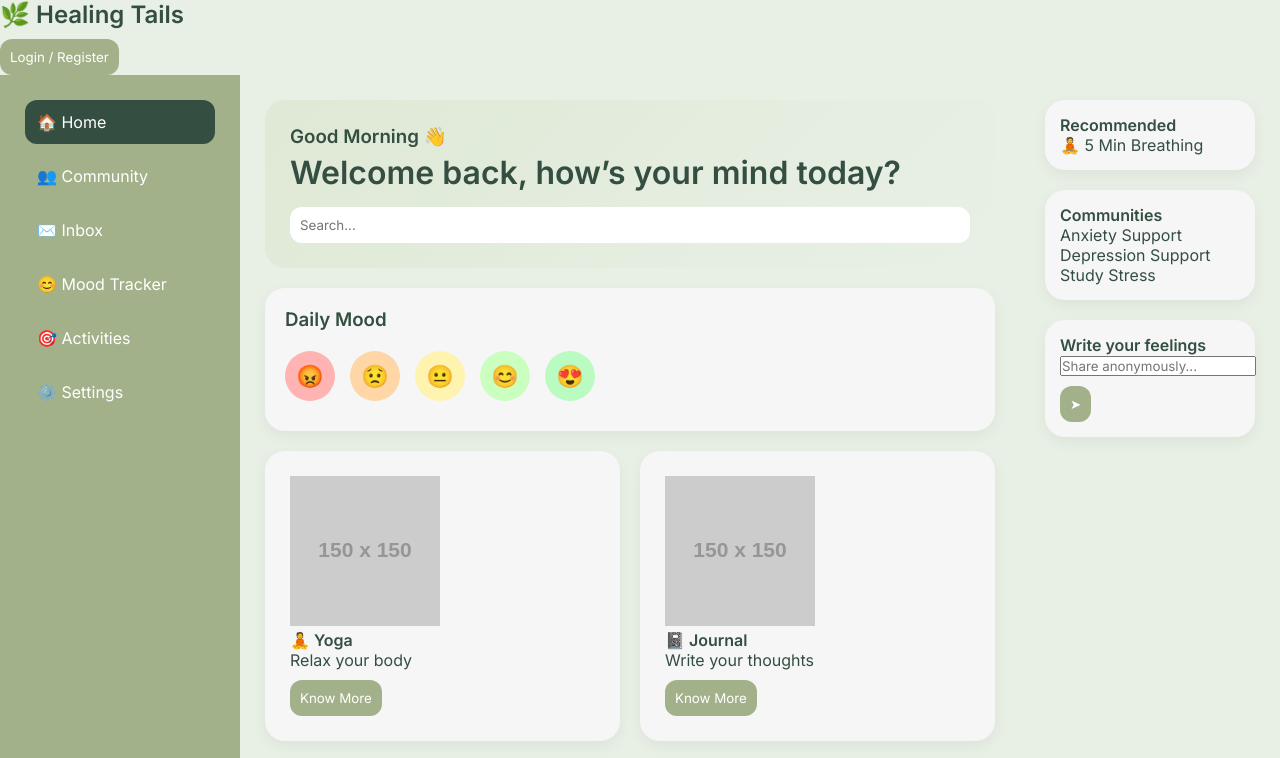
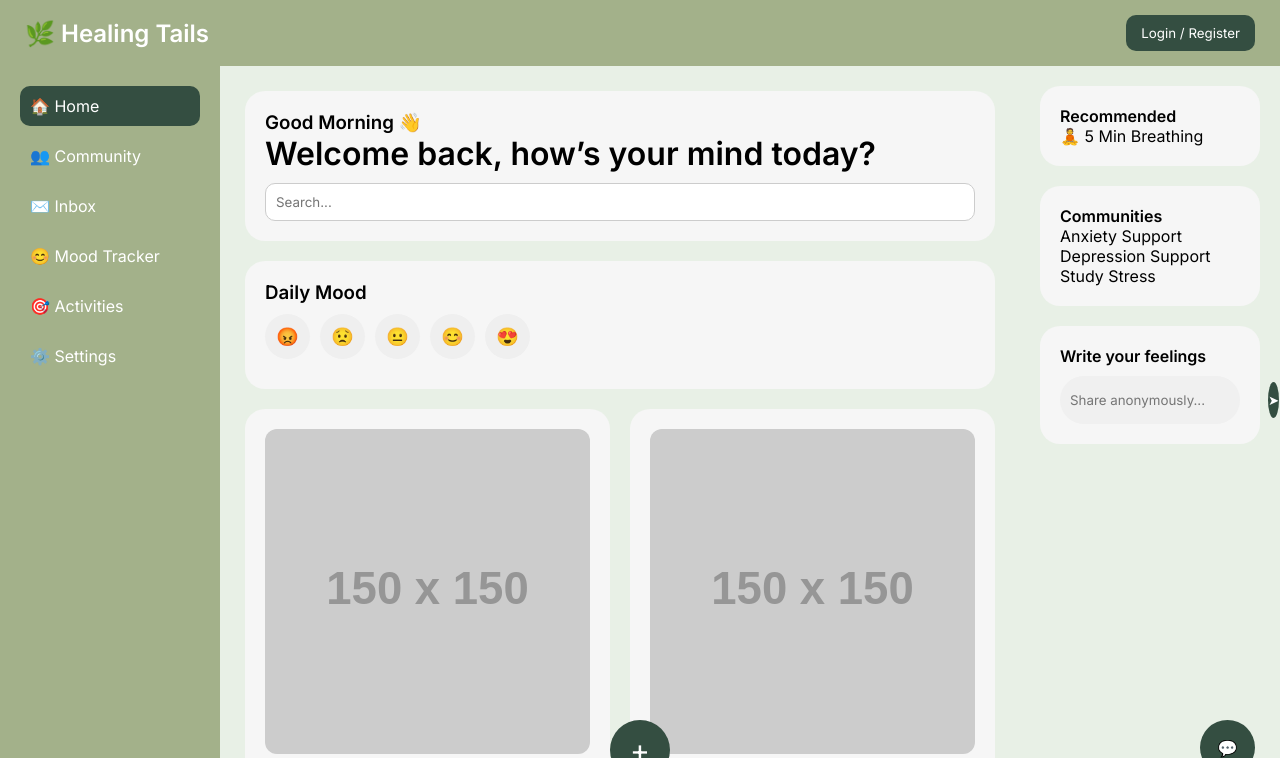
Before and after one commit to samriti962/Healing-tails, a plain HTML site: page client/index.html in a window 1280 px wide. Shown: the top 758 px of the page. Drawn offline with Linux system fonts and the light colour scheme; placeholder pictures from the web are drawn by us; a script that the page names is missing.

Commit message:
Update style.css

```diff
--- a/client/style.css
+++ b/client/style.css
@@ -7,28 +7,49 @@
 
 body {
   background: #E8F0E6;
-  color: #344E41;
+  overflow-x: hidden;
 }
 
-/* Layout */
+/* =========================
+   TOP BAR
+========================= */
+.topbar {
+  background: #A3B18A;
+  color: white;
+  padding: 15px 25px;
+  display: flex;
+  justify-content: space-between;
+  align-items: center;
+}
+
+.topbar button {
+  background: #344E41;
+  color: white;
+  border: none;
+  padding: 10px 15px;
+  border-radius: 10px;
+  cursor: pointer;
+  transition: 0.2s;
+}
+
+.topbar button:hover {
+  opacity: 0.9;
+}
+
+/* =========================
+   MAIN LAYOUT
+========================= */
 .layout {
   display: flex;
-  min-height: 100vh;
+  min-height: calc(100vh - 60px);
 }
 
-/* Sidebar */
+/* SIDEBAR */
 .sidebar {
-  width: 240px;
+  width: 220px;
   background: #A3B18A;
-  padding: 25px;
+  padding: 20px;
   color: white;
-  display: flex;
-  flex-direction: column;
-}
-
-.sidebar h2 {
-  margin-bottom: 30px;
-  font-weight: 600;
 }
 
 .sidebar ul {
@@ -36,85 +57,94 @@ body {
 }
 
 .sidebar li {
-  padding: 12px;
-  border-radius: 12px;
+  padding: 10px;
   margin-bottom: 10px;
+  border-radius: 10px;
   cursor: pointer;
-  transition: 0.2s ease;
+  transition: 0.2s;
 }
 
-.sidebar li.active,
-.sidebar li:hover {
+.sidebar li:hover,
+.sidebar li.active {
   background: #344E41;
 }
 
-/* Main */
+/* MAIN */
 .main {
   flex: 1;
   padding: 25px;
 }
 
-/* Welcome */
-.welcome {
-  background: linear-gradient(135deg, #dfe9d5, #e8f0e6);
-  padding: 25px;
+/* RIGHT PANEL */
+.right {
+  width: 260px;
+  padding: 20px;
+}
+
+/* =========================
+   REUSABLE CARD SYSTEM (FIX)
+========================= */
+.card-ui {
+  background: #F6F6F6;
+  padding: 20px;
   border-radius: 20px;
   margin-bottom: 20px;
 }
 
-.welcome h1 {
-  margin-top: 5px;
-  font-weight: 600;
-}
-
-.welcome input {
-  margin-top: 15px;
-  padding: 10px;
-  width: 100%;
-  border-radius: 12px;
-  border: none;
-  outline: none;
-}
-
-/* Card */
-.card {
+/* apply base style */
+.welcome,
+.card,
+.box,
+.activity {
   background: #F6F6F6;
   padding: 20px;
   border-radius: 20px;
   margin-bottom: 20px;
-  box-shadow: 0 5px 15px rgba(0,0,0,0.05);
 }
 
-/* Mood */
+/* =========================
+   SEARCH
+========================= */
+.welcome input {
+  margin-top: 10px;
+  padding: 10px;
+  width: 100%;
+  border-radius: 10px;
+  border: 1px solid #ccc;
+  outline: none;
+}
+
+/* =========================
+   MOOD SYSTEM
+========================= */
 .moods {
   display: flex;
-  gap: 15px;
+  gap: 10px;
   margin-top: 10px;
 }
 
 .mood {
-  width: 50px;
-  height: 50px;
+  width: 45px;
+  height: 45px;
   border-radius: 50%;
-  display: flex;
-  align-items: center;
-  justify-content: center;
-  font-size: 22px;
+  border: none;
   cursor: pointer;
-  transition: 0.2s ease;
+  font-size: 18px;
+  transition: 0.2s;
 }
 
 .mood:hover {
   transform: scale(1.1);
 }
 
-.red { background: #ffb3b3; }
-.orange { background: #ffd6a5; }
-.yellow { background: #fff3b0; }
-.green { background: #caffbf; }
-.darkgreen { background: #b9fbc0; }
+.mood.active {
+  border: 2px solid #344E41;
+  transform: scale(1.15);
+}
 
-/* Activities GRID */
+/* =========================
+   ACTIVITIES
+========================= */
 .activities {
   display: grid;
   grid-template-columns: repeat(2, 1fr);
@@ -122,79 +152,148 @@ body {
 }
 
 .activity {
-  background: #F6F6F6;
-  padding: 25px;
-  border-radius: 20px;
-  box-shadow: 0 5px 15px rgba(0,0,0,0.05);
-  transition: 0.3s ease;
+  cursor: pointer;
+  transition: 0.2s;
 }
 
 .activity:hover {
-  transform: scale(1.03);
+  transform: translateY(-5px);
 }
 
-/* Right Panel */
-.right {
-  width: 260px;
-  padding: 25px;
+.activity img {
+  width: 100%;
+  border-radius: 12px;
+  margin-bottom: 10px;
 }
 
-/* Boxes */
-.box {
-  background: #F6F6F6;
-  padding: 15px;
-  border-radius: 20px;
-  margin-bottom: 20px;
-  box-shadow: 0 5px 15px rgba(0,0,0,0.05);
+.activity button {
+  margin-top: 10px;
+  padding: 8px 12px;
+  border: none;
+  border-radius: 10px;
+  background: #344E41;
+  color: white;
+  cursor: pointer;
 }
 
-/* Inputs */
-textarea {
-  width: 100%;
-  border-radius: 12px;
-  border: none;
+/* =========================
+   FLOATING BUTTON
+========================= */
+.floating-btn {
+  position: fixed;
+  bottom: 20px;
+  left: 50%;
+  transform: translateX(-50%);
+  background: #344E41;
+  color: white;
+  width: 60px;
+  height: 60px;
+  border-radius: 50%;
+  font-size: 30px;
+  display: flex;
+  align-items: center;
+  justify-content: center;
+  cursor: pointer;
+  transition: 0.2s;
+}
+
+.floating-btn:hover {
+  transform: translateX(-50%) scale(1.1);
+}
+
+/* =========================
+   CHAT BUTTON
+========================= */
+.chatbot-btn {
+  position: fixed;
+  bottom: 25px;
+  right: 25px;
+  background: #344E41;
+  color: white;
+  width: 55px;
+  height: 55px;
+  border-radius: 50%;
+  display: flex;
+  align-items: center;
+  justify-content: center;
+  cursor: pointer;
+  z-index: 1000;
+  transition: 0.2s;
+}
+
+.chatbot-btn:hover {
+  transform: scale(1.1);
+}
+
+/* =========================
+   CHATBOX
+========================= */
+.chatbox {
+  position: fixed;
+  bottom: 90px;
+  right: 25px;
+  width: 260px;
+  background: white;
+  border-radius: 20px;
   padding: 10px;
-  resize: none;
-  outline: none;
+  box-shadow: 0 10px 25px rgba(0,0,0,0.2);
+}
+
+.hidden {
+  display: none;
+}
+
+#chat-messages {
+  max-height: 200px;
+  overflow-y: auto;
+  font-size: 14px;
+}
+
+/* =========================
+   INPUT SYSTEM
+========================= */
+.chat-input-box {
+  display: flex;
+  align-items: center;
+  background: #f0f0f0;
+  border-radius: 25px;
+  padding: 6px 10px;
   margin-top: 10px;
 }
 
-input {
+.chat-input-box input {
+  flex: 1;
+  border: none;
+  background: transparent;
   outline: none;
 }
 
-/* Buttons */
-button {
-  margin-top: 10px;
-  padding: 10px;
+/* SEND BUTTON */
+.send-btn {
+  background: #344E41;
+  color: white;
+  width: 36px;
+  height: 36px;
+  border-radius: 50%;
   border: none;
-  border-radius: 12px;
-  background: #A3B18A;
-  color: white;
   cursor: pointer;
-  transition: 0.2s ease;
+  margin-left: 6px;
+  transition: 0.2s;
 }
 
-button:hover {
-  opacity: 0.9;
+.send-btn:hover {
+  transform: scale(1.1);
 }
 
-/* Posts */
-#posts .card {
-  margin-top: 10px;
-}
-
-/* Responsive (IMPORTANT) */
+/* =========================
+   RESPONSIVE DESIGN
+========================= */
 @media (max-width: 900px) {
   .layout {
     flex-direction: column;
   }
 
-  .sidebar {
-    width: 100%;
-    height: auto;
-  }
-
+  .sidebar,
   .right {
     width: 100%;
   }
@@ -203,3 +302,92 @@ button:hover {
     grid-template-columns: 1fr;
   }
 }
+
+.auth-wrapper {
+  display: flex;
+  height: 100vh;
+  width: 100%;
+}
+
+/* LEFT SIDE */
+.auth-left {
+  flex: 1;
+  background: #A3B18A;
+  color: white;
+  display: flex;
+  flex-direction: column;
+  justify-content: center;
+  padding: 60px;
+}
+
+.auth-left h1 {
+  font-size: 40px;
+  margin-bottom: 15px;
+}
+
+.auth-left p {
+  font-size: 16px;
+  line-height: 1.6;
+  opacity: 0.9;
+}
+
+/* RIGHT SIDE */
+.auth-right {
+  flex: 1;
+  display: flex;
+  justify-content: center;
+  align-items: center;
+  background: #E8F0E6;
+}
+
+/* LOGIN CARD */
+.auth-card {
+  width: 340px;
+  background: #F6F6F6;
+  padding: 30px;
+  border-radius: 20px;
+  box-shadow: 0 10px 25px rgba(0,0,0,0.1);
+  display: flex;
+  flex-direction: column;
+  gap: 10px;
+}
+
+/* INPUTS */
+.auth-card input {
+  width: 100%;
+  padding: 10px;
+  border-radius: 10px;
+  border: 1px solid #ccc;
+  outline: none;
+}
+
+/* BUTTON */
+.auth-card button {
+  padding: 10px;
+  border: none;
+  border-radius: 10px;
+  background: #344E41;
+  color: white;
+  cursor: pointer;
+}
+
+/* SWITCH TEXT */
+.switch {
+  text-align: center;
+  font-size: 13px;
+  cursor: pointer;
+  color: #344E41;
+  margin-top: 10px;
+}
+
+/* RESPONSIVE */
+@media (max-width: 900px) {
+  .auth-wrapper {
+    flex-direction: column;
+  }
+
+  .auth-left {
+    padding: 30px;
+    text-align: center;
+  }
+}
```
